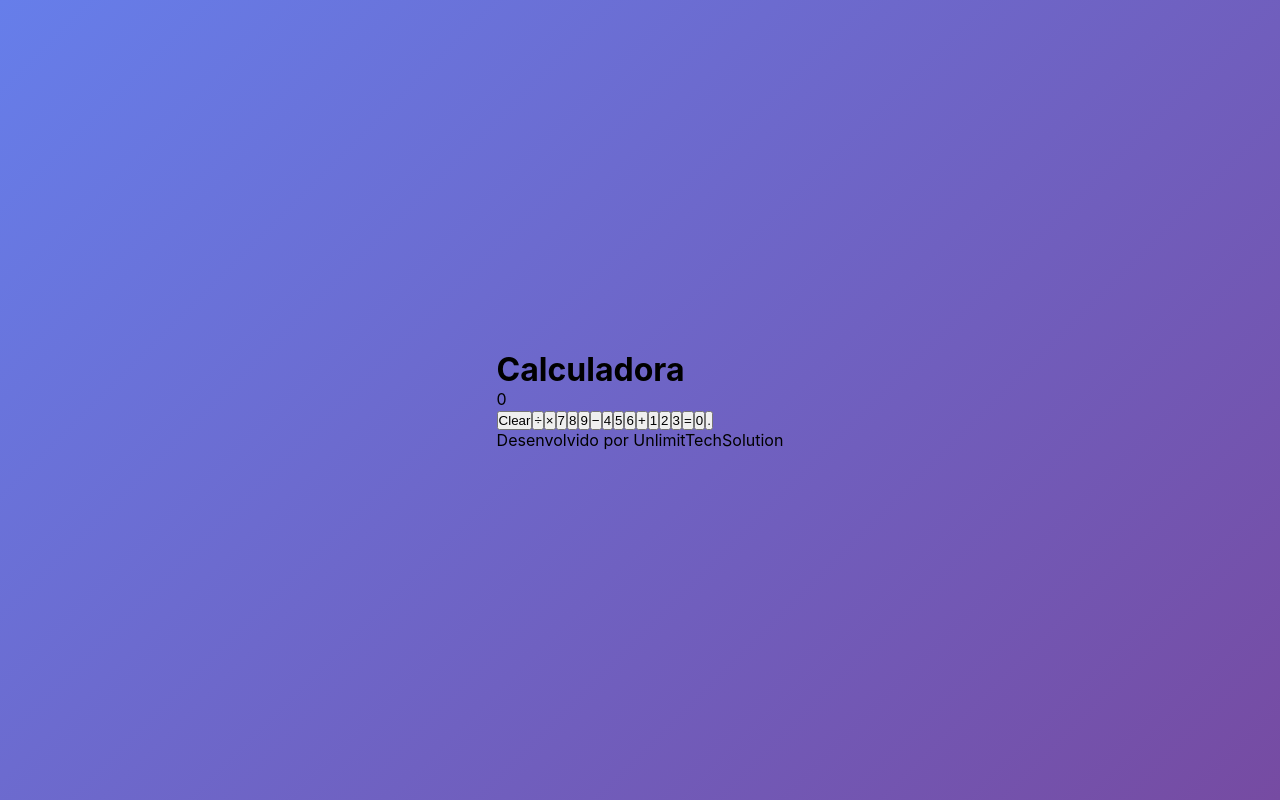
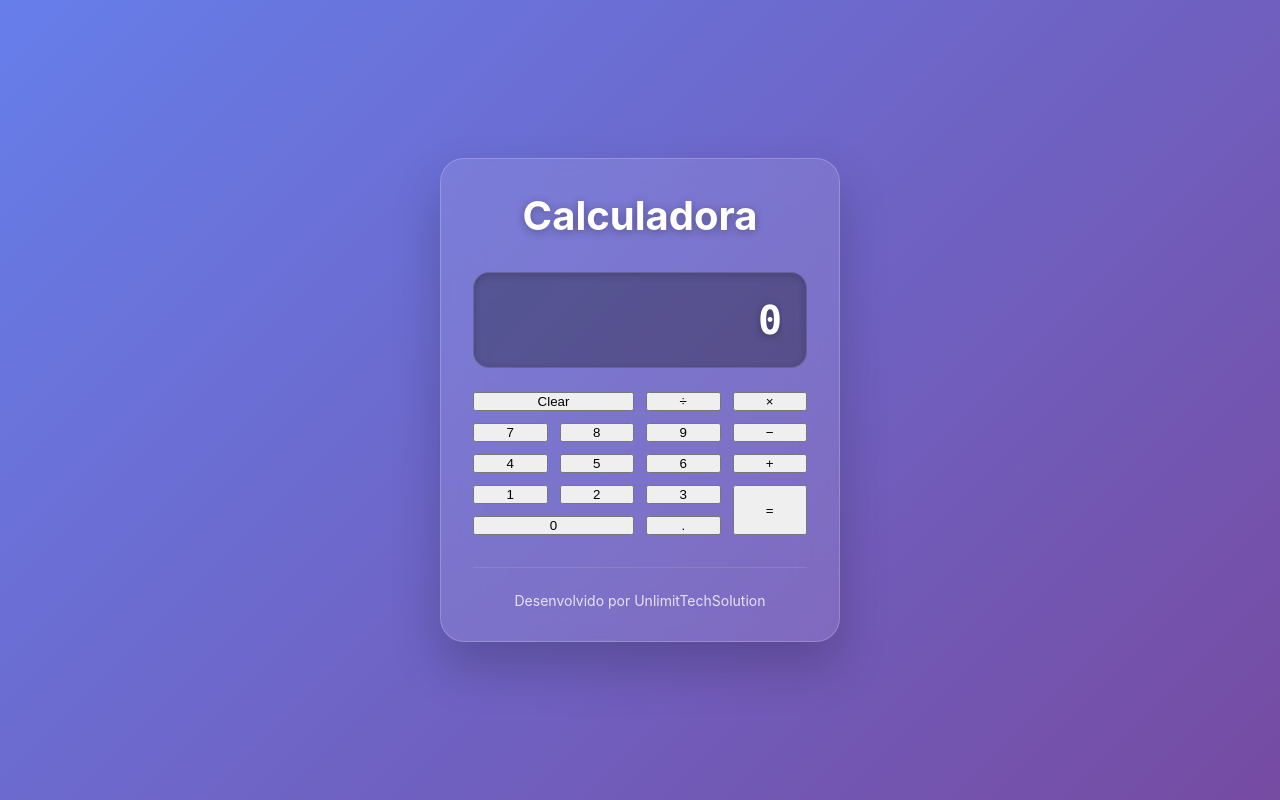
Before and after one commit to TimeDevFelipe/CP4-Calculadora, a React (Vite) app: page / in a window 1280 px wide. Built offline with nearby package versions, Linux system fonts and the light colour scheme.

Commit message:
estilizando calculadora e display

```diff
--- a/src/css/Calculator.css
+++ b/src/css/Calculator.css
@@ -0,0 +1,72 @@
+.calculator-container {
+    background: rgba(255, 255, 255, 0.1);
+    backdrop-filter: blur(20px);
+    border-radius: 24px;
+    padding: 32px;
+    box-shadow: 0 25px 50px rgba(0, 0, 0, 0.2);
+    border: 1px solid rgba(255, 255, 255, 0.2);
+    max-width: 400px;
+    width: 100%;
+}
+
+.calculator-header {
+    text-align: center;
+    margin-bottom: 32px;
+}
+
+.calculator-header h1 {
+    color: white;
+    font-size: 2.5rem;
+    font-weight: 700;
+    margin-bottom: 8px;
+    text-shadow: 0 2px 10px rgba(0, 0, 0, 0.3);
+}
+
+.calculator-header p {
+    color: rgba(255, 255, 255, 0.7);
+    font-size: 1rem;
+    font-weight: 400;
+}
+
+.buttons-grid {
+    display: grid;
+    grid-template-columns: repeat(4, 1fr);
+    gap: 12px;
+    margin-top: 24px;
+}
+
+.span-2 {
+    grid-column: span 2;
+}
+
+.span-vertical {
+    grid-row: span 2;
+}
+
+.team-info {
+    text-align: center;
+    margin-top: 32px;
+    padding-top: 24px;
+    border-top: 1px solid rgba(255, 255, 255, 0.1);
+}
+
+.team-info p {
+    color: rgba(255, 255, 255, 0.8);
+    font-size: 0.875rem;
+    font-weight: 400;
+}
+
+@media (max-width: 480px) {
+    .calculator-container {
+        padding: 24px;
+        margin: 16px;
+    }
+
+    .calculator-header h1 {
+        font-size: 2rem;
+    }
+
+    .buttons-grid {
+        gap: 8px;
+    }
+}
--- a/src/css/Display.css
+++ b/src/css/Display.css
@@ -0,0 +1,30 @@
+.display {
+    background: rgba(0, 0, 0, 0.3);
+    border-radius: 16px;
+    padding: 24px;
+    margin-bottom: 24px;
+    border: 1px solid rgba(255, 255, 255, 0.1);
+    box-shadow: inset 0 2px 8px rgba(0, 0, 0, 0.2);
+}
+
+.display-value {
+    text-align: right;
+    font-size: 2.5rem;
+    font-family: 'Monaco', 'Menlo', monospace;
+    color: white;
+    font-weight: 600;
+    overflow: hidden;
+    text-overflow: ellipsis;
+    white-space: nowrap;
+    text-shadow: 0 2px 8px rgba(0, 0, 0, 0.3);
+}
+
+@media (max-width: 480px) {
+    .display {
+        padding: 20px;
+    }
+
+    .display-value {
+        font-size: 2rem;
+    }
+}
```
